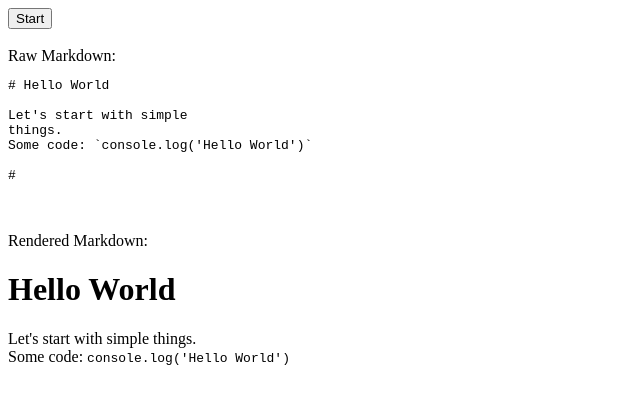
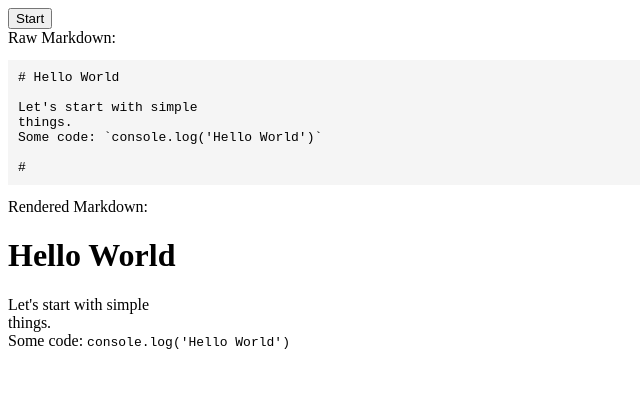
Before and after one commit to Samy951/didask-technical-test, a plain HTML site: page vanilla/index.html in a window 1280 px wide. Both pictures are taken after a click on the button "Start". Shown: the whole page, without its empty margins (0-640 px from the left). Drawn offline with Linux system fonts and the light colour scheme.

Commit message:
Major update: change of the whole code, to be optimistic .

````diff
--- a/vanilla/index.html
+++ b/vanilla/index.html
@@ -2,117 +2,242 @@
 <html lang="en">
 <head>
   <meta charset="UTF-8" />
-    <meta name="viewport" content="width=device-width, initial-scale=1.0" />
-    <title>Hello World</title>
+  <title>Markdown Streaming Parser</title>
+  <style>
+    pre {
+      background-color: #f5f5f5;
+      padding: 10px;
+    }
+    pre.inline {
+      display: inline;
+      padding: 0;
+      background-color: transparent;
+    }
+  </style>
 </head>
 <body>
 <button onclick="start()">Start</button>
-
-    <br />
-    <br />
 
 <div>Raw Markdown:</div>
 <div>
   <pre id="markdown"></pre>
 </div>
 
-    <br />
-    <br />
-
 <div>Rendered Markdown:</div>
 <div id="markdown-output"></div>
 
 <script>
-      let currentBuffer = '';
-      let isInCodeBlock = false;
-      let currentCodeBlock = null;
+  let lines = [];
+  let buffer = '';
+
+  class LineState {
+    constructor() {
+      this.type = 'unknown'; // 'unknown', 'heading', 'paragraph', 'codeBlock', 'inlineCode'
+      this.headingLevel = 0;
+      this.content = '';
+      this.element = null;
+      this.isAtLineStart = true;
+      this.potentialHeading = false;
+      this.potentialCodeBlock = false;
+      this.codeBlockDelimiter = '';
+      this.isInCodeBlock = false;
+      this.codeBlockLanguage = '';
+      this.collectingLanguageSpecifier = false;
+      this.codeBlockEndDelimiter = '';
+    }
+  }
 
   function renderMarkdown(chunk) {
-        currentBuffer += chunk;
-        console.log('nouveau chunk:', chunk);
+    buffer += chunk;
 
-        if (currentBuffer.includes('\n')) {
-          let lines = currentBuffer.split('\n');
-          let lastLine = lines.pop() || '';
+    let i = 0;
+    while (i < buffer.length) {
+      let char = buffer[i];
 
-          lines.forEach(line => {
-            if (line.trim().startsWith('```')) {
-              if (!isInCodeBlock) {
-                // Début du bloc de code
-                isInCodeBlock = true;
-                currentCodeBlock = document.createElement('pre');
-                document.getElementById('markdown-output').appendChild(currentCodeBlock);
-              } else {
-                isInCodeBlock = false;
-                currentCodeBlock = null;
-              }
-              return;
+      if (lines.length === 0 || lines[lines.length - 1].isLineComplete) {
+        lines.push(new LineState());
       }
 
-            if (isInCodeBlock && currentCodeBlock) {
-              currentCodeBlock.textContent += line + '\n';
-              return;
+      let lineState = lines[lines.length - 1];
+
+      if (char === '\n') {
+        if (lineState.collectingLanguageSpecifier) {
+          lineState.collectingLanguageSpecifier = false;
+          if (lineState.codeBlockLanguage) {
+            lineState.element.setAttribute('data-language', lineState.codeBlockLanguage);
+          }
+        } else if (lineState.isInCodeBlock) {
+          lineState.content += '\n';
+          lineState.element.textContent = lineState.content;
+        } else {
+          lineState.isLineComplete = true;
+          lineState.isAtLineStart = true;
+          processLine(lineState);
+        }
+        i++;
+        continue;
       }
 
-            if (line.startsWith('#')) {
-              let level = 0;
-              while (line[level] === '#' && level < 3) {
-                level++;
+      if (lineState.isInCodeBlock) {
+        if (lineState.collectingLanguageSpecifier) {
+          if (char !== ' ') {
+            lineState.codeBlockLanguage += char;
           }
-              if (level > 0 && level <= 3) {
-                const titleContent = line.slice(level).trim();
-                const titleElement = document.createElement(`h${level}`);
-                titleElement.textContent = titleContent;
-                document.getElementById('markdown-output').appendChild(titleElement);
+        } else {
+          if (char === '`') {
+            lineState.codeBlockEndDelimiter += char;
+            if (lineState.codeBlockEndDelimiter === '```') {
+              lineState.content = lineState.content.slice(0, - (lineState.codeBlockEndDelimiter.length - 1));
+              lineState.element.textContent = lineState.content;
+              lineState.isInCodeBlock = false;
+              lineState.content = '';
+              lineState.codeBlockEndDelimiter = '';
+              lineState.isLineComplete = true;
+              lineState.isAtLineStart = true;
+              processLine(lineState);
+            }
+          } else {
+            if (lineState.codeBlockEndDelimiter.length > 0) {
+              lineState.content += lineState.codeBlockEndDelimiter;
+              lineState.codeBlockEndDelimiter = '';
+            }
+            lineState.content += char;
+            lineState.element.textContent = lineState.content;
           }
         }
-            else if (line.trim()) {
-              const spaceAtEnd = line.match(/\s*$/)[0].length;
-              const textElement = document.createElement('div');
-
-              if (line.includes('`') && !line.includes('```')) {
-                const parts = line.split('`');
-                textElement.textContent = '';
-
-                if (parts[0]) {
-                  textElement.appendChild(document.createTextNode(parts[0]));
+        i++;
+        continue;
       }
 
-                if (parts[1]) {
-                  const codeElement = document.createElement('pre');
-                  codeElement.style.display = 'inline';
-                  codeElement.textContent = parts[1];
-                  textElement.appendChild(codeElement);
+      if (lineState.isAtLineStart) {
+        if (char === '#') {
+          lineState.potentialHeading = true;
+          lineState.headingLevel++;
+          if (!lineState.element) {
+            lineState.element = document.createElement('h' + lineState.headingLevel);
+            document.getElementById('markdown-output').appendChild(lineState.element);
+          } else if (lineState.element.tagName !== 'H' + lineState.headingLevel) {
+            let newElement = document.createElement('h' + lineState.headingLevel);
+            lineState.element.replaceWith(newElement);
+            lineState.element = newElement;
+          }
+        } else if (char === '`') {
+          lineState.potentialCodeBlock = true;
+          lineState.codeBlockDelimiter += char;
+          if (lineState.codeBlockDelimiter === '```') {
+            lineState.type = 'codeBlock';
+            lineState.isInCodeBlock = true;
+            lineState.collectingLanguageSpecifier = true;
+            lineState.codeBlockLanguage = '';
+            lineState.element = document.createElement('pre');
+            document.getElementById('markdown-output').appendChild(lineState.element);
+            lineState.codeBlockDelimiter = '';
+          }
+        } else if (char === ' ') {
+          lineState.isAtLineStart = false;
+        } else {
+          lineState.isAtLineStart = false;
+          if (lineState.potentialHeading) {
+            lineState.type = 'heading';
+            if (lineState.element.tagName !== 'H' + lineState.headingLevel) {
+              let newElement = document.createElement('h' + lineState.headingLevel);
+              lineState.element.replaceWith(newElement);
+              lineState.element = newElement;
+            }
+          } else if (lineState.potentialCodeBlock) {
+            lineState.type = 'paragraph';
+            lineState.content += lineState.codeBlockDelimiter + char;
+            lineState.codeBlockDelimiter = '';
+            if (!lineState.element) {
+              lineState.element = document.createElement('div');
+              document.getElementById('markdown-output').appendChild(lineState.element);
+            }
+            lineState.element.textContent = lineState.content;
+          } else {
+            lineState.type = 'paragraph';
+            lineState.content += char;
+            if (!lineState.element) {
+              lineState.element = document.createElement('div');
+              document.getElementById('markdown-output').appendChild(lineState.element);
+            }
+            lineState.element.textContent = lineState.content;
+          }
+        }
+      } else {
+        if (lineState.type === 'unknown') {
+          if (lineState.potentialHeading) {
+            lineState.type = 'heading';
+          } else if (lineState.potentialCodeBlock) {
+            lineState.type = 'codeBlock';
+          } else {
+            lineState.type = 'paragraph';
+            if (!lineState.element) {
+              lineState.element = document.createElement('div');
+              document.getElementById('markdown-output').appendChild(lineState.element);
+            }
+          }
         }
 
-                if (parts[2]) {
-                  textElement.appendChild(document.createTextNode(parts[2]));
+        if (lineState.type === 'codeBlock') {
+        } else if (char === '`' && lineState.type !== 'codeBlock') {
+          // Détection du code inline
+          if (lineState.isInInlineCode) {
+            lineState.isInInlineCode = false;
+            lineState.content += char;
+            lineState.element.innerHTML = renderInlineCode(lineState.content);
+            lineState.content = '';
+          } else {
+            lineState.isInInlineCode = true;
+            lineState.content += char;
           }
-
-                document.getElementById('markdown-output').appendChild(textElement);
-              }
-              else if (!line.includes('```')) {
-                if (spaceAtEnd >= 2) {
-                  textElement.textContent = line.trimEnd();
-                  document.getElementById('markdown-output').appendChild(textElement);
         } else {
-                  const lastElement = document.getElementById('markdown-output').lastElementChild;
-                  if (lastElement && lastElement.tagName === 'DIV') {
-                    lastElement.textContent += ' ' + line.trim();
+          lineState.content += char;
+          if (lineState.element) {
+            if (lineState.type === 'heading' || lineState.type === 'paragraph') {
+              if (lineState.isInInlineCode) {
+                lineState.element.innerHTML = renderInlineCode(lineState.content);
               } else {
-                    textElement.textContent = line.trim();
-                    document.getElementById('markdown-output').appendChild(textElement);
+                lineState.element.textContent = lineState.content;
               }
             }
           }
         }
-          });
+      }
 
-          currentBuffer = lastLine;
+      i++;
+    }
+
+    buffer = buffer.slice(i);
+  }
+
+  function processLine(lineState) {
+    if (lineState.type === 'unknown') {
+      lineState.type = 'paragraph';
+      if (!lineState.element) {
+        lineState.element = document.createElement('div');
+        lineState.element.textContent = lineState.content;
+        document.getElementById('markdown-output').appendChild(lineState.element);
       }
     }
 
-      /* Do not modify the code below */
+    lineState.isLineComplete = true;
+    lineState.isAtLineStart = true;
+    lineState.potentialHeading = false;
+    lineState.potentialCodeBlock = false;
+    lineState.headingLevel = 0;
+    lineState.codeBlockDelimiter = '';
+    lineState.content = '';
+    lineState.isInInlineCode = false;
+    lineState.codeBlockEndDelimiter = '';
+  }
+
+  function renderInlineCode(text) {
+    return text.replace(/`([^`]+)`/g, function(match, code) {
+      return '<pre class="inline">' + code + '</pre>';
+    });
+  }
+
+  /* Ne modifiez pas le code ci-dessous */
 
   const markdownString = `# Hello World
 
@@ -131,7 +256,18 @@ const barfoo = 24
 `;
 
   async function start() {
-        const rawMarkdown = document.getElementById("markdown");
+    const rawMarkdown = document.getElementById('markdown');
+    rawMarkdown.textContent = ''; // Réinitialiser le contenu
+
+    // Réinitialiser les variables d'état globales
+    lines = [];
+    buffer = '';
+
+    // Vider le contenu précédent rendu
+    const markdownOutput = document.getElementById('markdown-output');
+    while (markdownOutput.firstChild) {
+      markdownOutput.removeChild(markdownOutput.firstChild);
+    }
 
     for (let i = 0; i < markdownString.length; ) {
       const chunkSize = Math.floor(Math.random() * 5) + 1;
````
Lines whose indentation alone changed are shown as unchanged.
